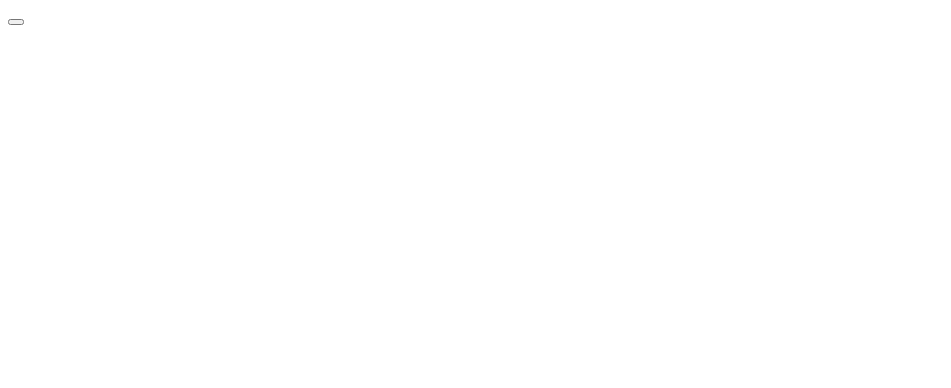
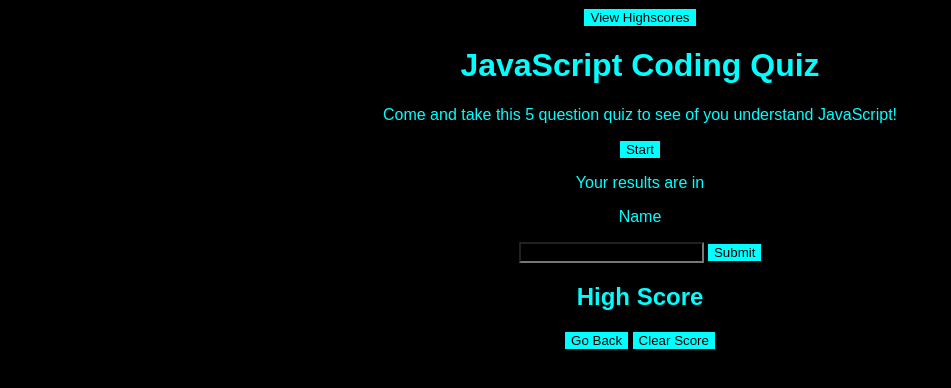
Before and after one commit to aniecres/Coding_Quiz, a plain HTML site: page index.html in a window 1280 px wide. Shown: the whole page, without its empty margins (0-951 px from the left). Drawn offline with Linux system fonts and the light colour scheme; files that its build step writes are made by us from their sources.

Commit message:
update html-css

```diff
--- /dev/null
+++ b/Assets/style.css
@@ -0,0 +1,21 @@
+:root {
+    --light: aqua;
+}
+
+* {
+    box-sizing: border-box;
+    background-color: black;
+    color: var(--light);
+}
+
+body {
+    font-family: Arial, Helvetica, sans-serif;
+    text-align: center;
+}
+
+.button {
+ border: none;
+ background-color: var(--light);
+ color: black;
+ display: inline;
+}
--- a/index.html
+++ b/index.html
@@ -5,12 +5,43 @@
     <meta charset="utf-8">
     <meta name="viewport" content="width=device-width, initial-scale=1.0">
     <title>Javascript Quiz Code</title>
-    <link rel="stylesheet" href="Assets/style.css">
+    <link rel="stylesheet" href="./Assets/style.css">
 </head>
 
 <body>
     <header>
-        <button id=""
-    </header>
+        <button id="highScoreButton" class="button">View Highscores</button>
+        <!-- timer -->
+        <div id="timer"></div>
+     </header>
+
+     <main>
+        <h1 id="title">JavaScript Coding Quiz</h1>
+        <p id="directions">Come and take this 5 question quiz to see of you understand JavaScript!</p>
+        <button id="startButton" class="button">Start</button>
+
+        <!-- Questions/Answers -->
+        <ul>
+
+        </ul>
+
+        <!-- Submit/End and shows final score-->
+        <div id="submitScore">
+            <p>Your results are in <span id="spanScore"></span> </p>
+            <div id="highscoreInput">
+                <p>Name</p>
+                <input type="text" id="initials" name="initials" value="">
+                <button id="submitScore" class="button">Submit</button>
+            </div>
+        </div>
+        <div id="displayScore">
+        <h2>High Score</h2>
+         <!-- Back to game buttons -->
+        <button id="backToStartButton" class="button">Go Back</button>
+        <button id="clearScore" class="button">Clear Score</button>
+         </div>
+     </main>
+
+     <script src="Assets/script.js"></script>
 </body>
 </html>
```
